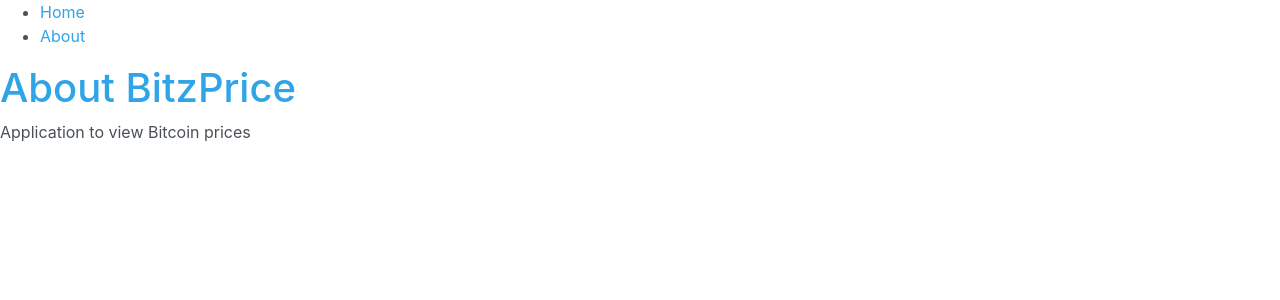
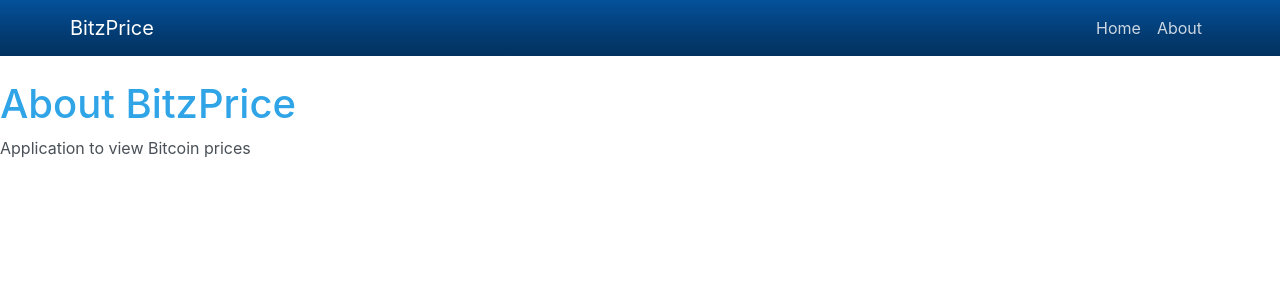
Before and after one commit to Annie-Huang/bitzprice, a Next.js app: page /about in a window 1280 px wide. Shown: the top 300 px of the page. Built offline with nearby package versions, Linux system fonts and the light colour scheme.

Commit message:
Use Cerulean to styling the Navbar

```diff
--- a/components/Navbar.js
+++ b/components/Navbar.js
@@ -1,31 +1,50 @@
 import Link from "next/link";
 
 const Navbar = () => (
-    <div>
-        <ul>
-            <li><Link href="/"><a>Home</a></Link></li>
-            <li><Link href="/about"><a>About</a></Link></li>
-        </ul>
+    <>
+    {/*<div>*/}
+    {/*    <ul>*/}
+    {/*        <li><Link href="/"><a>Home</a></Link></li>*/}
+    {/*        <li><Link href="/about"><a>About</a></Link></li>*/}
+    {/*    </ul>*/}
 
-        {/*<style jsx>{`*/}
-        {/*    ul {*/}
-        {/*        background: #333;*/}
-        {/*        color: #fff;*/}
-        {/*        list-style: none;*/}
-        {/*        display: flex;*/}
-        {/*    }*/}
-        {/*    */}
-        {/*    ul li {*/}
-        {/*        font-size: 18px;*/}
-        {/*        margin-right: 20px;*/}
-        {/*    }*/}
-        {/*    */}
-        {/*    ul li a {*/}
-        {/*        color: #fff;*/}
-        {/*        text-decoration: none;*/}
-        {/*    }*/}
-        {/*`}</style>*/}
-    </div>
+    {/*    /!*<style jsx>{`*!/*/}
+    {/*    /!*    ul {*!/*/}
+    {/*    /!*        background: #333;*!/*/}
+    {/*    /!*        color: #fff;*!/*/}
+    {/*    /!*        list-style: none;*!/*/}
+    {/*    /!*        display: flex;*!/*/}
+    {/*    /!*    }*!/*/}
+    {/*    /!*    *!/*/}
+    {/*    /!*    ul li {*!/*/}
+    {/*    /!*        font-size: 18px;*!/*/}
+    {/*    /!*        margin-right: 20px;*!/*/}
+    {/*    /!*    }*!/*/}
+    {/*    /!*    *!/*/}
+    {/*    /!*    ul li a {*!/*/}
+    {/*    /!*        color: #fff;*!/*/}
+    {/*    /!*        text-decoration: none;*!/*/}
+    {/*    /!*    }*!/*/}
+    {/*    /!*`}</style>*!/*/}
+    {/*</div>*/}
+
+    <nav className="navbar navbar-expand navbar-dark bg-dark mb-4">
+        <div className="container">
+            <a className="navbar-brand" href="#">BitzPrice</a>
+            <div className="collapse navbar-collapse">
+                <ul className="navbar-nav ml-auto">
+                    <li className="nav-item">
+                        <Link href="/"><a className="nav-link">Home</a></Link>
+                    </li>
+                    <li className="nav-item">
+                        <Link href="/about"><a className="nav-link">About</a></Link>
+                    </li>
+                </ul>
+            </div>
+        </div>
+    </nav>
+
+    </>
 );
 
 export default Navbar;
```
